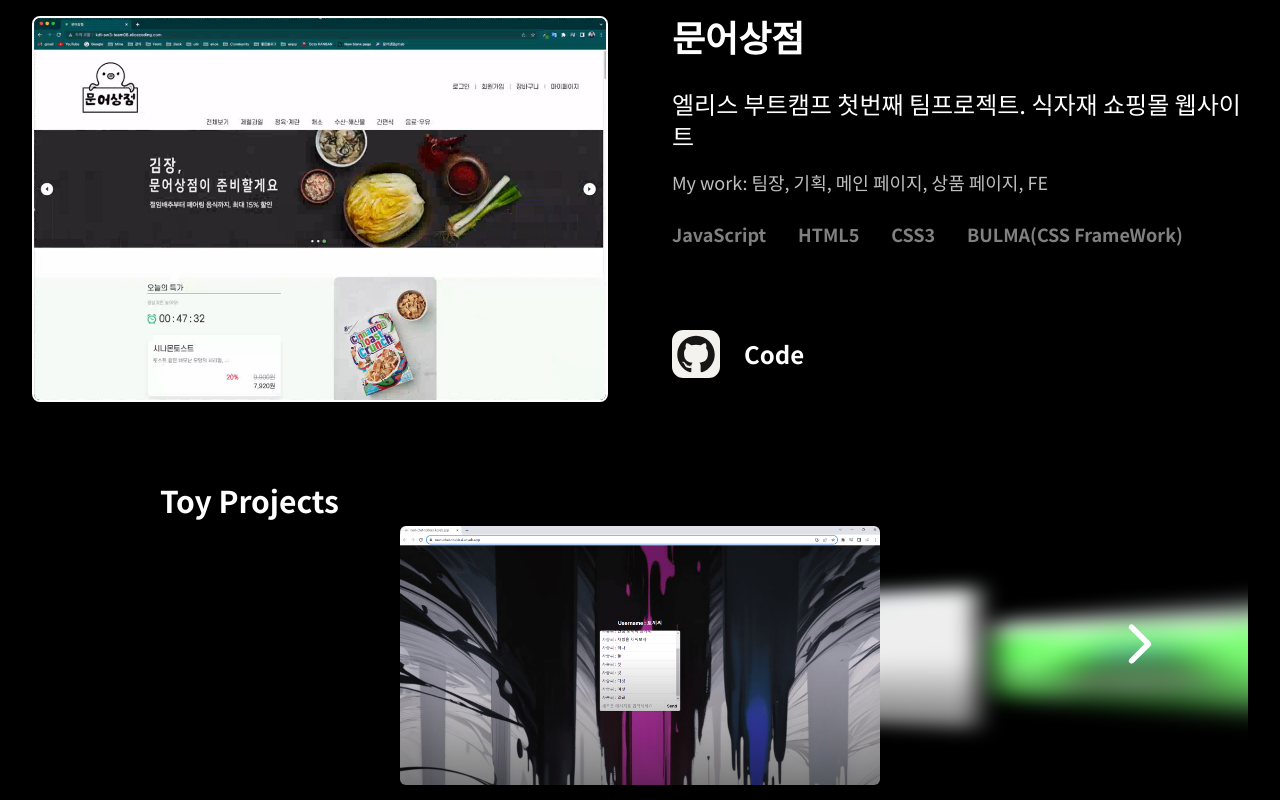
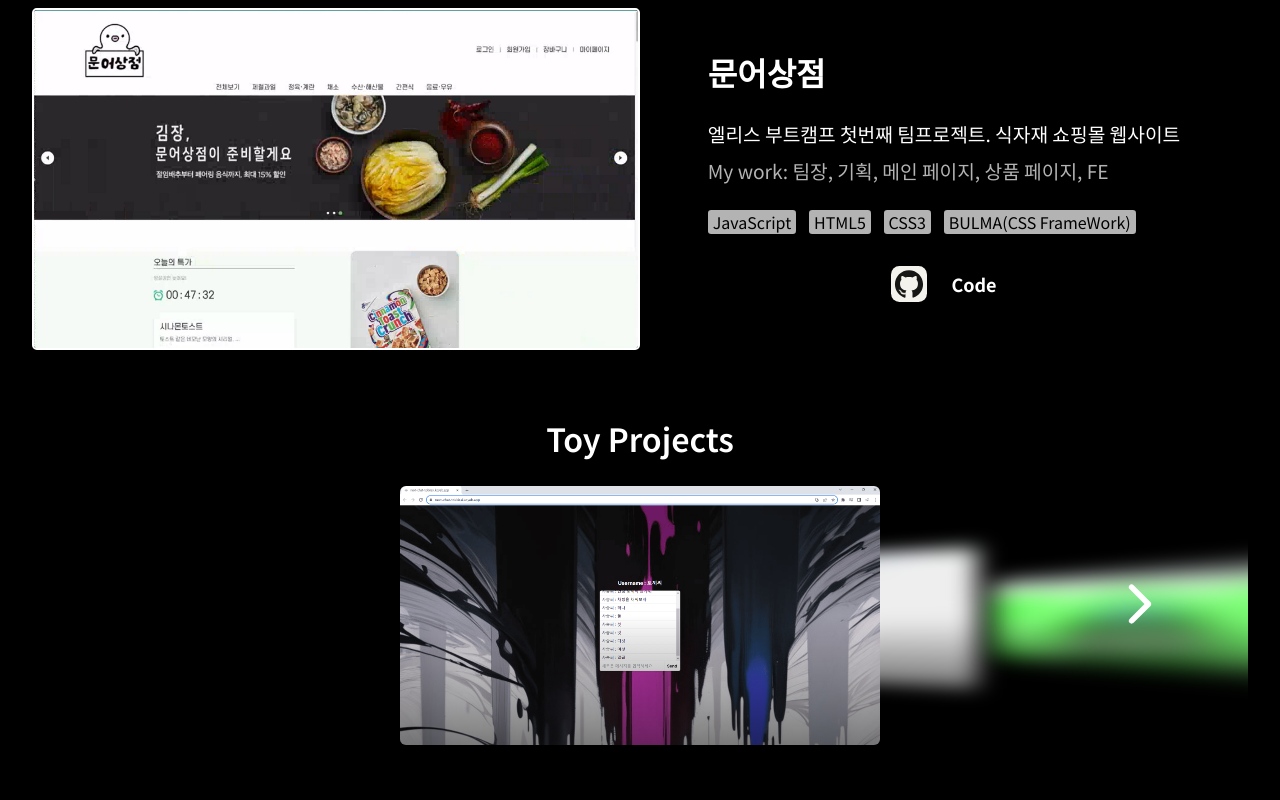
Before and after one commit to tokkissi/new_portfolio, a Next.js app: page / in a window 1280 px wide. Shown: the part 2580-3380 px from the top of the page. Built offline with nearby package versions, Linux system fonts and the light colour scheme.

Commit message:
feat: enhance Project component to dynamically adjust to screen sizes (#37)
close #37

```diff
--- /dev/null
+++ b/src/components/PersonalProjectCard/PersonalProjectCard.module.css
@@ -0,0 +1,47 @@
+.container {
+  font-size: 0.7rem;
+}
+
+.projectName {
+  font-size: 1rem;
+}
+
+.projectDescription {
+  margin-bottom: 0.2rem;
+}
+
+.tech,
+.mywork {
+  margin-right: auto;
+  font-weight: 600;
+}
+
+@media screen and (min-width: 450px) {
+  .container {
+    font-size: 0.8rem;
+  }
+
+  .projectName {
+    font-size: 1rem;
+    font-weight: 600;
+  }
+
+  .projectDescription {
+    margin-bottom: 0.3rem;
+  }
+}
+
+@media screen and (min-width: 1024px) {
+  .container {
+    font-size: 1rem;
+  }
+
+  .projectName {
+    font-size: 1.4rem;
+    font-weight: 600;
+  }
+
+  .projectDescription {
+    margin-bottom: 0.5rem;
+  }
+}
--- a/src/components/PersonalProjectCard.tsx
+++ b/src/components/PersonalProjectCard/PersonalProjectCard.tsx
@@ -1,8 +1,8 @@
 import Image from "next/image";
-import Link from "next/link";
 import React from "react";
-import ProjectLinkBox from "./ProjectLinkBox";
+import ProjectLinkBox from "../ProjectLinkBox";
 import { ProjectsData } from "@/model/types";
+import style from "./PersonalProjectCard.module.css";
 
 export default function PersonalProjectCard({
   projectName,
@@ -14,7 +14,9 @@ export default function PersonalProjectCard({
   techs,
 }: ProjectsData) {
   return (
-    <div className="relative flex items-center justify-center overflow-hidden">
+    <div
+      className={`${style.container} relative flex items-center justify-center overflow-hidden`}
+    >
       <div className="group h-full w-[30rem] relative transition-shadow hover:shadow-xl hover:shadow-black/30 rounded-md cursor-pointer">
         <Image
           className="h-full w-full rounded-md object-cover transition-transform duration-500 group-hover:rotate-3 group-hover:scale-125"
@@ -27,22 +29,32 @@ export default function PersonalProjectCard({
         <div className="absolute inset-0 bg-gradient-to-b from-transparent via-transparent to-black/50 group-hover:from-black/80 group-hover:to-black/80"></div>
         {/* hover시 보일 텍스트 */}
         <div className="absolute text-white/80 inset-0 flex translate-y-[100%] flex-col items-center justify-center px-5 text-center transition-all duration-500 group-hover:translate-y-0">
-          <h3 className="text-2xl text-white font-bold">{projectName}</h3>
-          <p className="mt-6 text-lg opacity-0 transition-opacity duration-300 group-hover:opacity-100">
+          <h3 className={`${style.projectName}`}>{projectName}</h3>
+          <p
+            className={`${style.projectDescription} opacity-0 transition-opacity duration-300 group-hover:opacity-100`}
+          >
             {description}
           </p>
-          <span className="mt-2 font-bold mr-auto opacity-0 transition-opacity duration-300 group-hover:opacity-100">
+          <span
+            className={`${style.tech} opacity-0 transition-opacity duration-300 group-hover:opacity-100`}
+          >
             #Tech
           </span>
-          <p className="text-start mr-auto ml-2 opacity-0 transition-opacity duration-300 group-hover:opacity-100">
+          <p
+            className={`text-start mr-auto ml-2 opacity-0 transition-opacity duration-300 group-hover:opacity-100`}
+          >
             {techs}
           </p>
           {myWork && (
             <>
-              <p className="mt-2 font-bold mr-auto opacity-0 transition-opacity duration-300 group-hover:opacity-100">
+              <p
+                className={`${style.mywork} font-bold mr-auto opacity-0 transition-opacity duration-300 group-hover:opacity-100`}
+              >
                 #My work
               </p>
-              <p className="text-start ml-2 mr-auto opacity-0 transition-opacity duration-300 group-hover:opacity-100">
+              <p
+                className={` text-start ml-2 mr-auto opacity-0 transition-opacity duration-300 group-hover:opacity-100`}
+              >
                 {myWork}
               </p>
             </>
--- /dev/null
+++ b/src/components/ProjectCard/ProjectCard.module.css
@@ -0,0 +1,108 @@
+.container {
+  width: 100%;
+  display: flex;
+  flex-wrap: wrap;
+  /* border: 4px solid seagreen; */
+  margin-bottom: 4rem;
+}
+
+.projectImage {
+  border: 2px solid white;
+  border-radius: 0.3rem;
+}
+
+.imageWrapper {
+  width: 100%;
+  height: 0;
+  padding-top: 56.25%;
+  /* border: 2px solid red; */
+  display: flex;
+  position: relative;
+}
+
+.textWrapper {
+  width: 100%;
+  /* border: 2px solid hotpink; */
+}
+
+.projectName {
+  font-weight: 600;
+  font-size: 1.5rem;
+  margin-bottom: 1rem;
+}
+
+.projectDescription {
+  font-size: 1rem;
+  padding-bottom: 0.7rem;
+}
+
+.myWork {
+  opacity: 0.7;
+  padding-bottom: 0.5.rem;
+  margin-bottom: 1rem;
+}
+
+.techbox {
+  display: flex;
+  flex-wrap: wrap;
+  gap: 0.8rem;
+}
+
+.tech {
+  font-size: 0.7rem;
+  opacity: 0.7;
+  /* border: 1px solid gray; */
+  background-color: white;
+  color: black;
+  border-radius: 0.2rem;
+  display: inline-block;
+  padding: 0 5px;
+}
+
+@media screen and (min-width: 450px) {
+  .textWrapper {
+    padding: 0 1rem;
+  }
+}
+
+@media screen and (min-width: 1024px) {
+  .imageWrapper {
+    width: 50%;
+    /* height: auto; */
+    /* height: 28%; */
+    /* height: 0; */
+    padding-top: 28.125%;
+    position: relative;
+  }
+
+  .textWrapper {
+    width: 50%;
+    padding: 0 2rem;
+    display: flex;
+    justify-content: center;
+    align-items: center;
+  }
+
+  .projectName {
+    font-size: 2rem;
+    margin-bottom: 1.5rem;
+  }
+
+  .projectDescription {
+    padding-bottom: 0.5rem;
+    font-size: 1.2rem;
+  }
+
+  .myWork {
+    font-size: 1.2rem;
+    margin-bottom: 1.5rem;
+  }
+
+  .techbox {
+    margin-bottom: 2rem;
+  }
+
+  .tech {
+    font-size: 1rem;
+  }
+}
--- a/src/components/ProjectCard/ProjectCard.tsx
+++ b/src/components/ProjectCard/ProjectCard.tsx
@@ -4,6 +4,7 @@ import Link from "next/link";
 import { useMemo } from "react";
 import ProjectLinkBox from "../ProjectLinkBox";
 import { ProjectsData } from "@/model/types";
+import style from "./ProjectCard.module.css";
 
 type ProjectCardProps = ProjectsData & {
   reverse: boolean;
@@ -23,40 +24,40 @@ export default function ProjectCard({
   const techArray = useMemo(() => splitStringIntoArray(techs), [techs]);
 
   return (
-    <div
-      className={`flex justify-center gap-16 mb-12 ${
-        reverse ? "flex-row-reverse" : ""
-      }`}
-    >
-      <div className="w-1/2 flex">
-        {!reverse && <div className="w-32"></div>}
+    <div className={`${style.container} ${reverse ? "flex-row-reverse" : ""}`}>
+      {/* 프로젝트 이미지 영역 */}
+      <div className={`${style.imageWrapper}`}>
         <Image
-          className="rounded-lg border-2 border-white"
+          className={`${style.projectImage}`}
           src={imageUrl}
           alt={projectName}
-          width={720}
-          height={800}
+          // width={900}
+          // height={500}
+          layout="fill"
+          objectFit="cover"
         />
       </div>
-      <div className={`pb-6 w-1/2 ${reverse ? "pl-32" : ""}`}>
-        <div className="h-1/2">
-          <h3 className="text-4xl font-extrabold mb-8">{projectName}</h3>
-          <p className="text-2xl">{description}</p>
-          <p className="text-lg mt-4 opacity-75">My work: {myWork}</p>
-          <div className="flex flex-wrap gap-x-8 gap-y-1 mt-6 font-bold">
+
+      {/* 프로젝트 디테일 텍스트 영역 */}
+
+      <div className={`${style.textWrapper}`}>
+        <div>
+          <h3 className={`${style.projectName}`}>{projectName}</h3>
+          <p className={`${style.projectDescription}`}>{description}</p>
+          <p className={style.myWork}>My work: {myWork}</p>
+          <div className={`${style.techbox}`}>
             {techArray.map((tech, index) => (
-              <span className="text-lg text-nowrap opacity-50" key={index}>
+              <span className={`${style.tech} `} key={index}>
                 {tech}
               </span>
             ))}
           </div>
-        </div>
-        <div className="h-1/2 flex flex-col">
-          <div className="h-1/6"></div>
-          <ProjectLinkBox
-            deploymentUrl={deploymentUrl}
-            githubCodeUrl={githubCodeUrl}
-          />
+          <div>
+            <ProjectLinkBox
+              deploymentUrl={deploymentUrl}
+              githubCodeUrl={githubCodeUrl}
+            />
+          </div>
         </div>
       </div>
     </div>
--- a/src/components/ProjectLinkBox.tsx
+++ b/src/components/ProjectLinkBox.tsx
@@ -1,3 +1,7 @@
+"use client";
+
+import useDeviceType from "@/app/hooks/useDeviceType";
+import { DeviceType } from "@/model/types";
 import Image from "next/image";
 import Link from "next/link";
 
@@ -8,18 +12,26 @@ type ProjectLinkBoxProps = {
   hasMyWork?: boolean;
 };
 
+function getIconSize(isCarousel: boolean, deviceType: DeviceType) {
+  if (isCarousel) {
+    return deviceType === "desktop" ? "30" : "24";
+  } else {
+    return deviceType === "desktop" ? "36" : "30";
+  }
+}
+
 export default function ProjectLinkBox({
   deploymentUrl,
   githubCodeUrl,
   isCarousel = false,
   hasMyWork = false,
 }: ProjectLinkBoxProps) {
+  const deviceType = useDeviceType();
+
   return (
     <div
-      className={`w-full flex items-end ${
-        isCarousel
-          ? `gap-10 h-fit justify-center ${hasMyWork ? "mt-1" : "mt-3"}`
-          : "gap-40 h-full mt-10"
+      className={`w-full flex justify-evenly ${
+        isCarousel ? `${hasMyWork ? "mt-1" : "mt-2"}` : "mt-4 mb-2"
       }`}
     >
       {githubCodeUrl && (
@@ -32,10 +44,10 @@ export default function ProjectLinkBox({
           <Image
             src="/skillIcons/Github-Light.svg"
             alt="프로젝트 깃허브 링크"
-            width={isCarousel ? "32" : "48"}
-            height={isCarousel ? "32" : "48"}
+            width={getIconSize(isCarousel, deviceType)}
+            height={getIconSize(isCarousel, deviceType)}
           />
-          <span className="text-2xl font-bold">Code</span>
+          <span className="text-lg font-bold">Code</span>
         </Link>
       )}
       {deploymentUrl && (
@@ -48,10 +60,10 @@ export default function ProjectLinkBox({
           <Image
             src="/external-link.svg"
             alt="프로젝트 배포 url 링크"
-            width={isCarousel ? "32" : "48"}
-            height={isCarousel ? "32" : "48"}
+            width={getIconSize(isCarousel, deviceType)}
+            height={getIconSize(isCarousel, deviceType)}
           />
-          <span className="text-2xl font-bold">Visit</span>
+          <span className="text-lg font-bold">Visit</span>
         </Link>
       )}
     </div>
--- /dev/null
+++ b/src/components/Projects/Projects.module.css
@@ -0,0 +1,35 @@
+.container {
+  display: flex;
+  flex-direction: column;
+  justify-content: center;
+  width: 100%;
+  margin-bottom: 2rem;
+}
+
+.head2 {
+  margin-bottom: 2rem;
+  line-height: 1;
+}
+
+.toyProjects {
+  font-size: 2rem;
+  font-weight: 600;
+  text-align: center;
+  margin-bottom: 1rem;
+}
+
+@media screen and (min-width: 450px) {
+  .head2 {
+    margin-bottom: 3rem;
+  }
+}
+
+@media screen and (min-width: 1024px) {
+  .container {
+    margin-bottom: 4rem;
+  }
+
+  .head2 {
+    margin-bottom: 4rem;
+  }
+}
--- a/src/components/Projects/Projects.tsx
+++ b/src/components/Projects/Projects.tsx
@@ -1,16 +1,17 @@
 import Carousel from "../Carousel";
-import PersonalProjectCard from "../PersonalProjectCard";
+import PersonalProjectCard from "../PersonalProjectCard/PersonalProjectCard";
 import ProjectCard from "../ProjectCard/ProjectCard";
 import { mainProjectsData, personalSideProjectsData } from "./projectsData";
+import style from "./Projects.module.css";
 
 export default function Projects() {
   return (
-    <section
-      className="flex flex-col justify-center scroll-mt-12"
-      id="projects"
-    >
+    <section className={`${style.container}`}>
+      <div className="scroll-point h-12 w-full" id="projects"></div>
+
+      <div>
         {/* mt-12는 네비게이션바의 높이. h2가 가려지지 않도록 설정함 */}
-      <h2 className="mb-6 leading-none">Projects</h2>
+        <h2 className={`${style.head2}`}>Projects</h2>
         {/* 데이터 가져와서 map 으로 그리기.map의 index를 사용해서 index % 2 ? RightProjectCard : LeftProjectCard 로 그리기 */}
         {mainProjectsData.map((project, index) => (
           <ProjectCard
@@ -25,8 +26,9 @@ export default function Projects() {
             myWork={project.myWork}
           />
         ))}
+      </div>
 
-      <p className="mt-8 text-3xl font-bold ml-32">Toy Projects</p>
+      <p className={`${style.toyProjects}`}>Toy Projects</p>
       <Carousel>
         {personalSideProjectsData.map((project, index) => (
           <PersonalProjectCard
```
Lines whose indentation alone changed are shown as unchanged.
